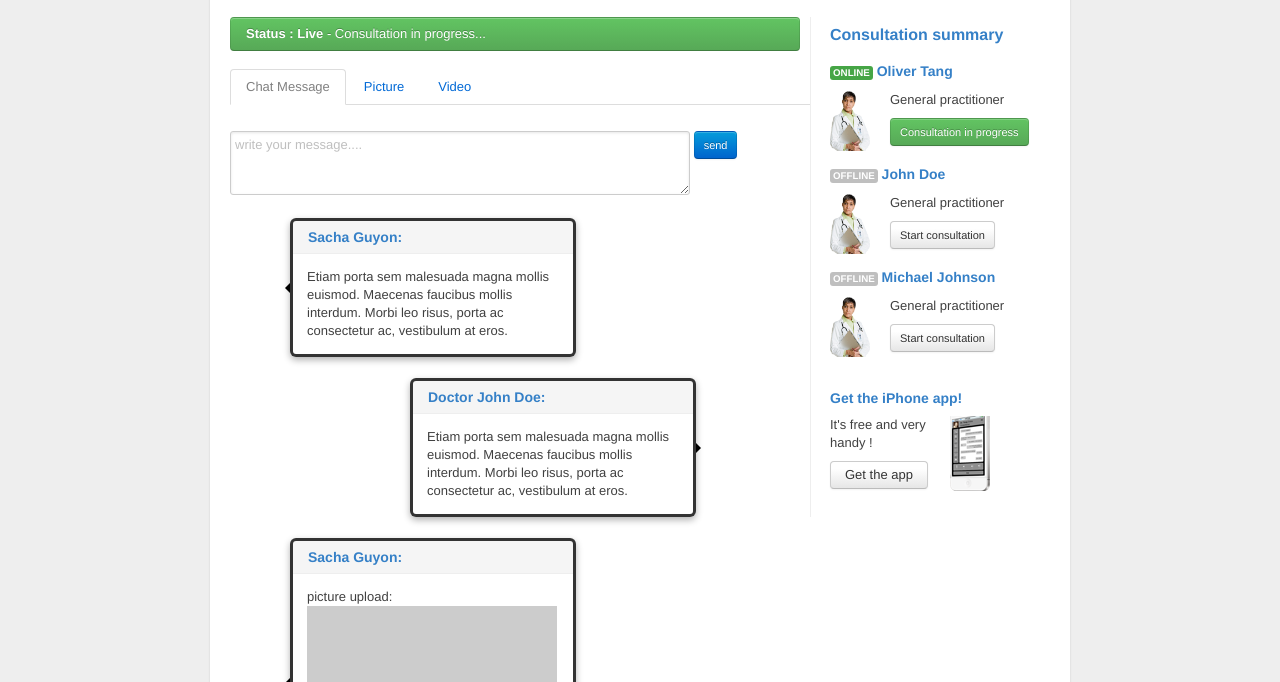
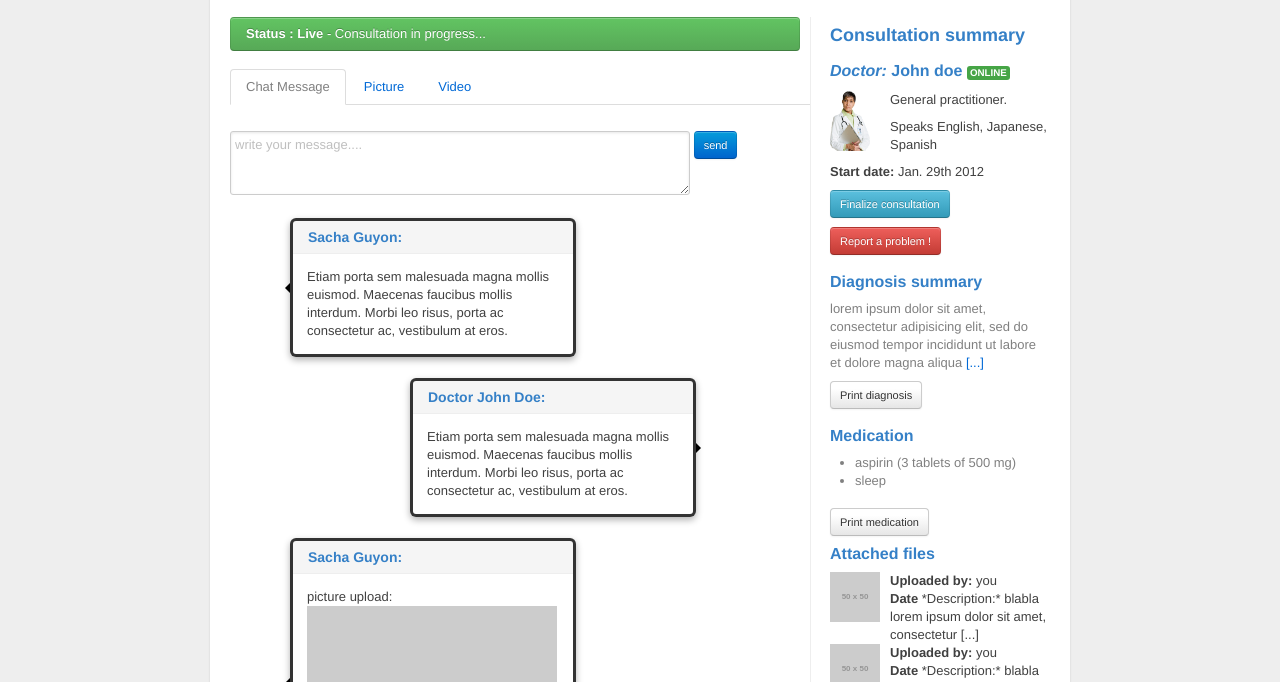
Before and after one commit to sguyon/Medhome-prototype, a plain HTML site: page consultation-current.html in a window 1280 px wide. Shown: the part 118-800 px from the top of the page. Drawn offline with Linux system fonts and the light colour scheme; placeholder pictures from the web are drawn by us.

Commit message:
implement patient consultation UI

```diff
--- a/consultation-current.html
+++ b/consultation-current.html
@@ -249,38 +249,65 @@
 
 	      	<div id="sidebar" class="span4"> <!-- side bar -->
 
-				<h4>Consultation summary</h4>
+				<h3>Consultation summary</h3>
 
-				<h5><span class="label success">online</span> Oliver Tang</h5>
+				<h4><em>Doctor:</em> John doe <span class="label success">online</span></h4>
 				<div class="row">
 					<div class="span1">
 						<img src="images/expert.png" width="40" height="60" alt="">
 					</div>
 					<div class="span3">
-						<p>General practitioner</p>
-						<a href="start" class="btn success small">Consultation in progress</a>
+						<p>General practitioner.</p>
+						<p>Speaks English, Japanese, Spanish</p>
+					</div>
+				</div>
+				<p><strong>Start date:</strong> Jan. 29th 2012</p>
+				<p><a href="#" class="btn info small">Finalize consultation</a></p>
+				<p><a href="#" class="btn danger small">Report a problem !</a></p>
+
+
+				<h4>Diagnosis summary</h4>
+				<p style="color:grey;">lorem ipsum dolor sit amet, consectetur adipisicing elit, sed do eiusmod tempor incididunt ut labore et dolore magna aliqua <a href="#"> [...]</a></p>
+				<p><a href="#" class="btn small">Print diagnosis</a></p>
+
+				<h4>Medication</h4>
+				<ul>
+				<li> aspirin (3 tablets of 500 mg)</li>
+				<li> sleep </li>
+				</ul>
+				<a href="#" class="btn small">Print medication</a>
+
+				<h4>Attached files</h4>
+				<div class="row">
+					<div class="span1">
+						<img src="http://placehold.it/50x50" width="50" height="50" alt="">
+					</div>
+					<div class="span3">
+						<strong>Uploaded by:</strong> you<br/>
+						<strong>Date</strong>
+						*Description:* blabla lorem ipsum dolor sit amet, consectetur [...]
 					</div>
 				</div>
 
-				<h5><span class="label">offline</span> John Doe</h5>
 				<div class="row">
 					<div class="span1">
-						<img src="images/expert.png" width="40" height="60" alt="">
+						<img src="http://placehold.it/50x50" width="50" height="50" alt="">
 					</div>
 					<div class="span3">
-						<p>General practitioner</p>
-						<a href="start" class="btn  small">Start consultation</a>
+						<strong>Uploaded by:</strong> you<br/>
+						<strong>Date</strong>
+						*Description:* blabla lorem ipsum dolor sit amet, consectetur [...]
 					</div>
 				</div>
 
-				<h5><span class="label">offline</span> Michael Johnson</h5>
 				<div class="row">
 					<div class="span1">
-						<img src="images/expert.png" width="40" height="60" alt="">
+						<img src="http://placehold.it/50x50" width="50" height="50" alt="">
 					</div>
 					<div class="span3">
-						<p>General practitioner</p>
-						<a href="start" class="btn  small">Start consultation</a>
+						<strong>Uploaded by:</strong> you<br/>
+						<strong>Date</strong>
+						*Description:* blabla lorem ipsum dolor sit amet, consectetur [...]
 					</div>
 				</div>
 
```
